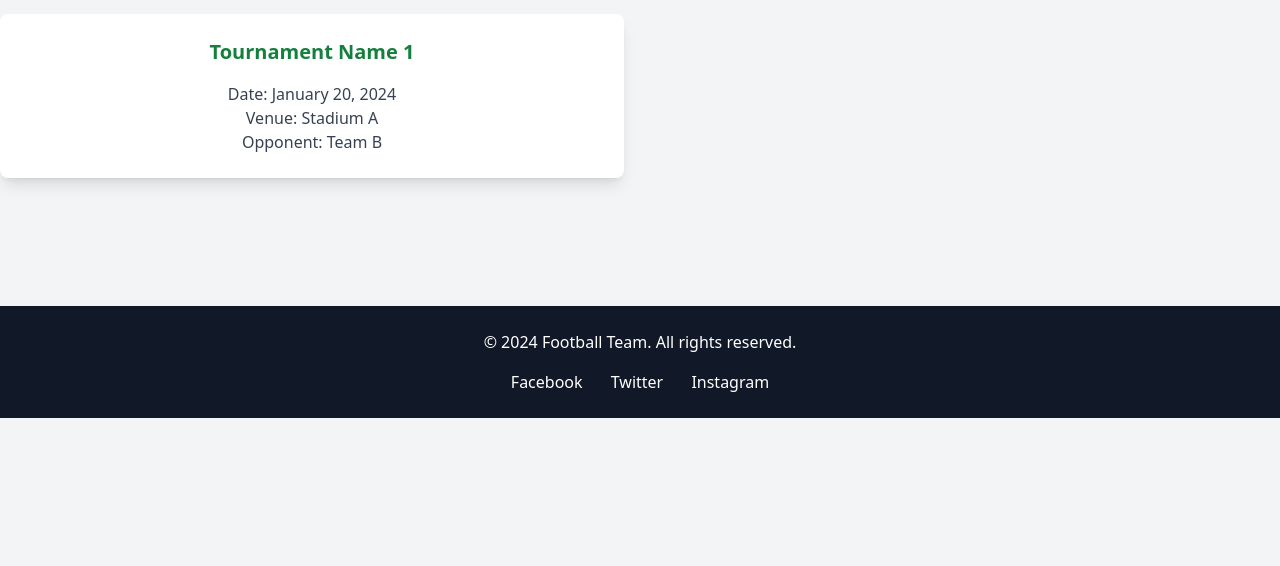
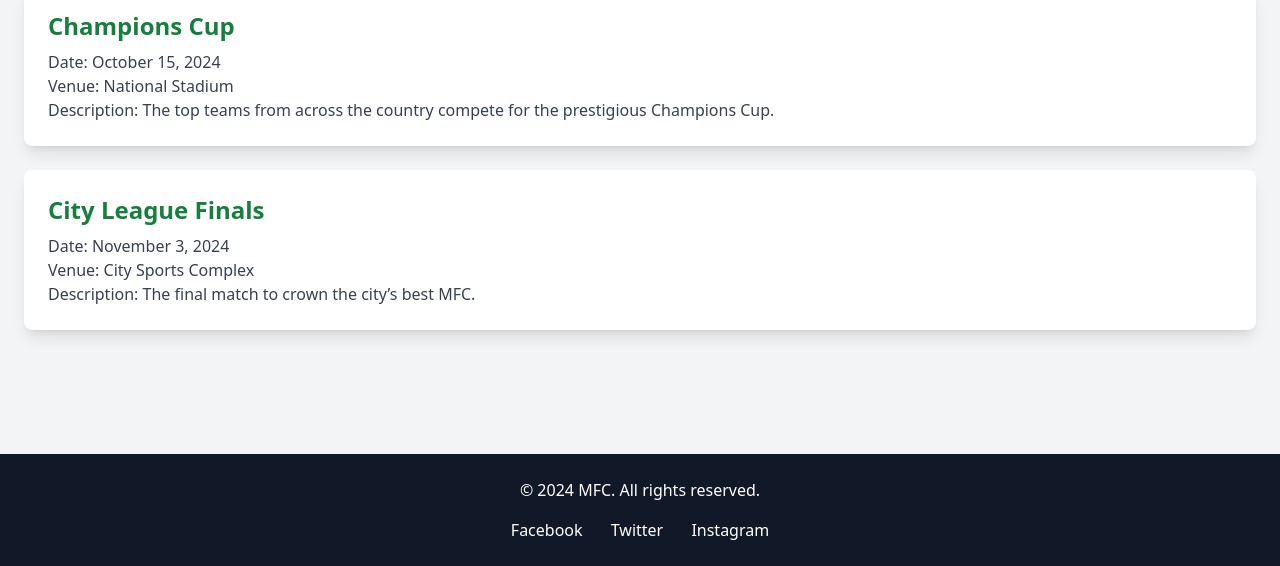
Before and after one commit to ThaGreatFikshun/malili-fc, a plain HTML site: page tournaments.html in a window 1280 px wide. Shown: the part 234-800 px from the top of the page. Drawn offline with nearby package versions, Linux system fonts and the light colour scheme.

Commit message:
Modified tournaments.html to include upcoming tournaments and detailed information

```diff
--- a/tournaments.html
+++ b/tournaments.html
@@ -3,8 +3,18 @@
 <head>
     <meta charset="UTF-8">
     <meta name="viewport" content="width=device-width, initial-scale=1.0">
-    <title>Football Team - Tournaments</title>
+    <title>MFC - Tournaments</title>
     <script src="https://cdn.tailwindcss.com"></script>
+    <style>
+        body {
+            display: flex;
+            flex-direction: column;
+            min-height: 100vh;
+        }
+        main {
+            flex: 1;
+        }
+    </style>
 </head>
 <body class="bg-gray-100 text-gray-800">
     <!-- Header -->
@@ -23,27 +33,32 @@
         </div>
     </header>
 
-    <!-- Tournaments -->
-    <section class="py-12 text-center">
-        <div class="container mx-auto">
-            <h2 class="text-3xl font-bold text-green-700">Upcoming Tournaments</h2>
-            <div class="mt-8 grid grid-cols-1 md:grid-cols-2 gap-8">
-                <!-- Tournament Info -->
-                <div class="bg-white p-6 rounded-lg shadow-lg">
-                    <h3 class="text-xl font-semibold text-green-700">Tournament Name 1</h3>
-                    <p class="mt-4 text-gray-700">Date: January 20, 2024</p>
-                    <p class="text-gray-700">Venue: Stadium A</p>
-                    <p class="text-gray-700">Opponent: Team B</p>
-                </div>
-                <!-- Repeat for other tournaments -->
+    <!-- Main Content -->
+    <main class="container mx-auto p-6">
+        <h1 class="text-4xl font-bold text-green-700 mb-6">Upcoming Tournaments</h1>
+        <div class="space-y-6">
+            <!-- Tournament 1 -->
+            <div class="bg-white p-6 rounded-lg shadow-lg">
+                <h2 class="text-2xl font-semibold text-green-700">Champions Cup</h2>
+                <p class="mt-2 text-gray-700">Date: October 15, 2024</p>
+                <p class="text-gray-700">Venue: National Stadium</p>
+                <p class="text-gray-700">Description: The top teams from across the country compete for the prestigious Champions Cup.</p>
             </div>
+            <!-- Tournament 2 -->
+            <div class="bg-white p-6 rounded-lg shadow-lg">
+                <h2 class="text-2xl font-semibold text-green-700">City League Finals</h2>
+                <p class="mt-2 text-gray-700">Date: November 3, 2024</p>
+                <p class="text-gray-700">Venue: City Sports Complex</p>
+                <p class="text-gray-700">Description: The final match to crown the city’s best MFC.</p>
+            </div>
+            <!-- Add more tournaments as needed -->
         </div>
-    </section>
+    </main>
 
     <!-- Footer -->
-    <footer class="bg-gray-900 text-white py-6 mt-20">
+    <footer class="bg-gray-900 text-white py-6 mt-auto">
         <div class="container mx-auto text-center">
-            <p>&copy; 2024 Football Team. All rights reserved.</p>
+            <p>&copy; 2024 MFC. All rights reserved.</p>
             <div class="mt-4">
                 <a href="#" class="px-3 hover:text-gray-400">Facebook</a>
                 <a href="#" class="px-3 hover:text-gray-400">Twitter</a>
```
